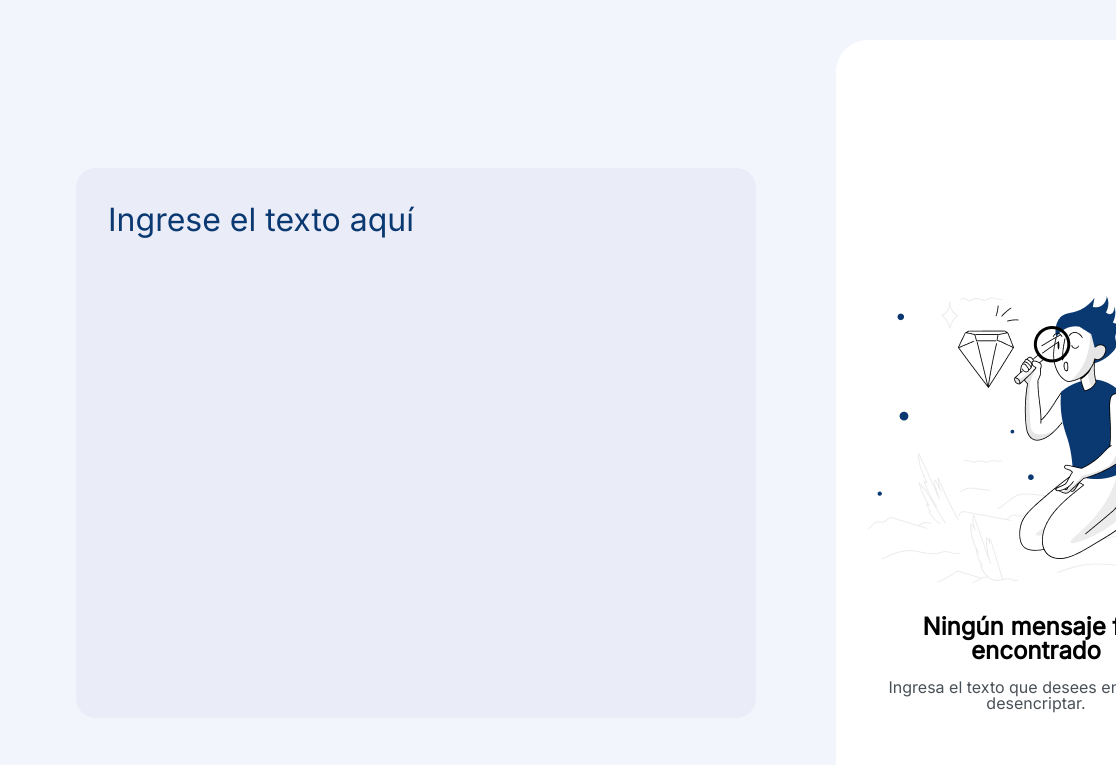
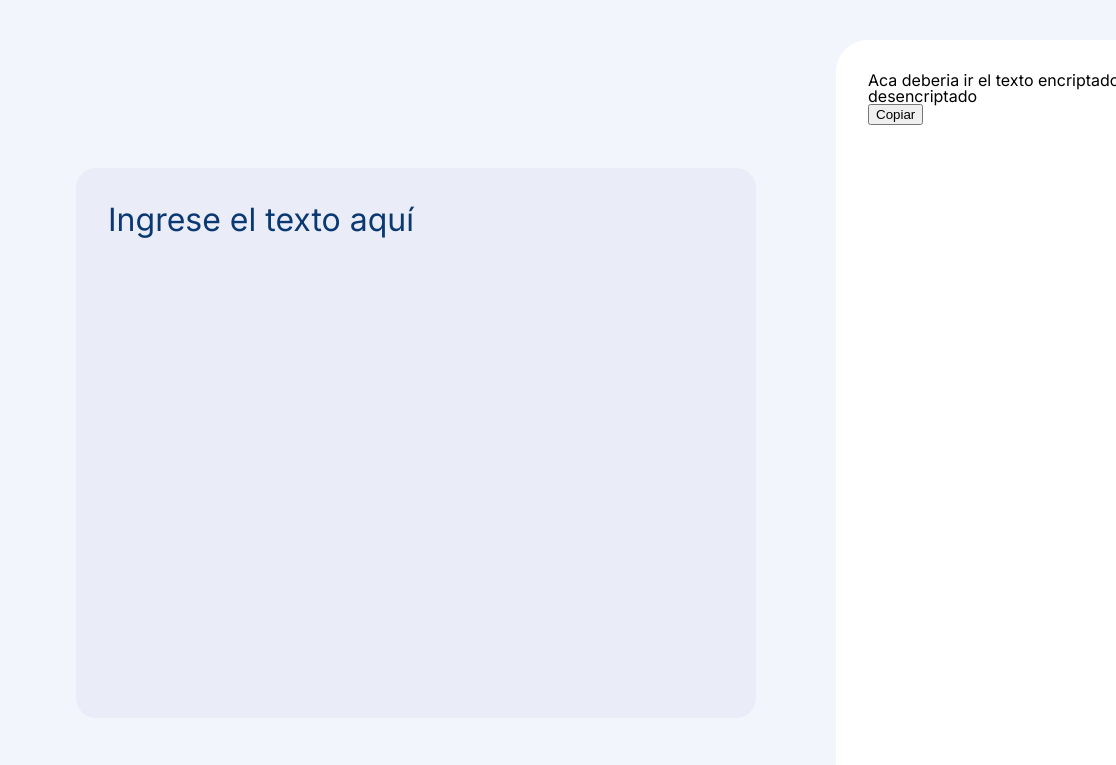
Before and after one commit to DMASSD/Javascript-Text-Encrypter, a plain HTML site: page index.html in a window 1280 px wide. Shown: the top 765 px of the page, 164-1280 px from the left. Drawn offline with Linux system fonts and the light colour scheme.

Commit message:
Result text and copy button added, no style, no JS

```diff
--- a/encrypter_logic.js
+++ b/encrypter_logic.js
@@ -1,8 +1,21 @@
-function prueba(){
-    encryptButton.style.backgroundColor = "green";
-}
+// function hideNoTextElements(){
+//     noTextElements.style.display = "none";
+// }
 
-let encryptButton = document.querySelector(".encrypt-button");
-let decryptButton = document.querySelector(".decrypt-button");
+// function showNoTextElements(){
+//     noTextElements.style.display = "block";
+// }
 
-encryptButton.addEventListener("click", prueba);
+// let encryptButton = document.querySelector(".encrypt-button");
+// let decryptButton = document.querySelector(".decrypt-button");
+// let noTextElements = document.querySelector(".noTextPart");
+// let textInput = document.querySelector(".textInput");
+
+// textInput.addEventListener("input", function() {
+//     if (textInput.value === "") {
+//       showNoTextElements();
+//     }
+//   });
+
+// encryptButton.addEventListener("click", hideNoTextElements);
+// decryptButton.addEventListener("click", hideNoTextElements);
--- a/index.html
+++ b/index.html
@@ -52,14 +52,27 @@
 
             <div class = "outputPart">
 
-                <img src = "images/Main/Muñeco.png" alt = "Imagen de una personabuscando">
+                <div class = "noTextPart">
 
-                <div class = "noTextPart">
-                    <h2>Ningún mensaje fue encontrado</h2>
-                    <p>Ingresa el texto que desees encriptar o desencriptar.</p>
+                    <img src = "images/Main/Muñeco.png" alt = "Imagen de una personabuscando">
+
+                    <div class = "noTextText">
+                        <h2>Ningún mensaje fue encontrado</h2>
+                        <p>Ingresa el texto que desees encriptar o desencriptar.</p>
+
+                    </div>
 
                 </div>
 
+                <div class = "TextPart">
+
+                    <div class = "TextText">
+                        <p>Aca deberia ir el texto encriptado o desencriptado</p>
+                    </div>
+
+                    <button class = "copyText">Copiar</button>
+
+                </div>
 
             </div>
 
--- a/style_index.css
+++ b/style_index.css
@@ -104,11 +104,10 @@ textarea::placeholder {
 }
 
 .noTextPart{
-    margin-top: 32px;
-
+    display: none;
 }
 
-.noTextPart h2{
+.noTextText h2{
     margin-bottom: 16px;
     text-align: center;
     font-size: 24px;
@@ -116,9 +115,16 @@ textarea::placeholder {
 
 }
 
-.noTextPart p{
+.noTextText p{
     text-align: center;
     font-size: 16px;
     color: #495057;
 
 }
+
+/* ELIMINAR ESTO UNA VEZ SE TERMINEN  LAS PRUEBAS */
+
+.noTextText{
+    margin-top: 32px;
+
+}
```
